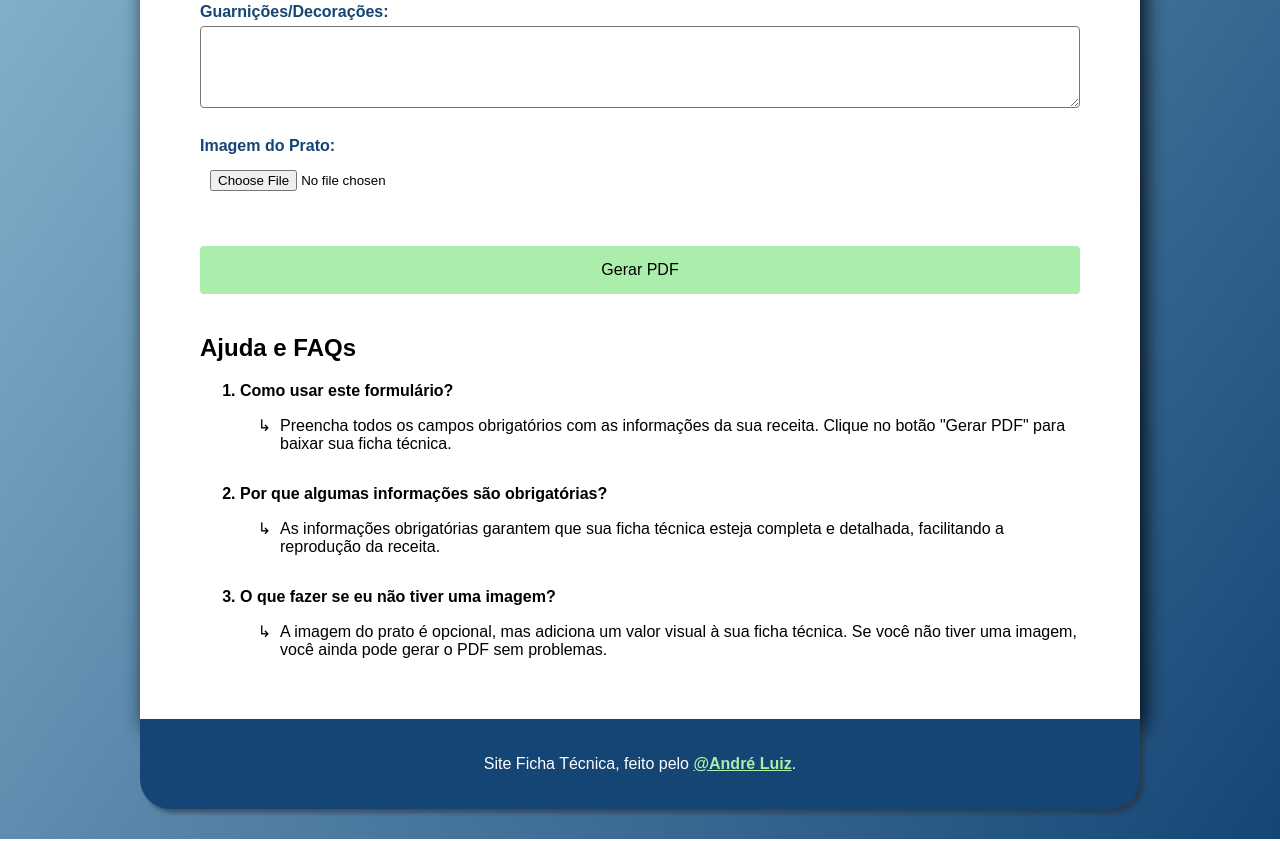
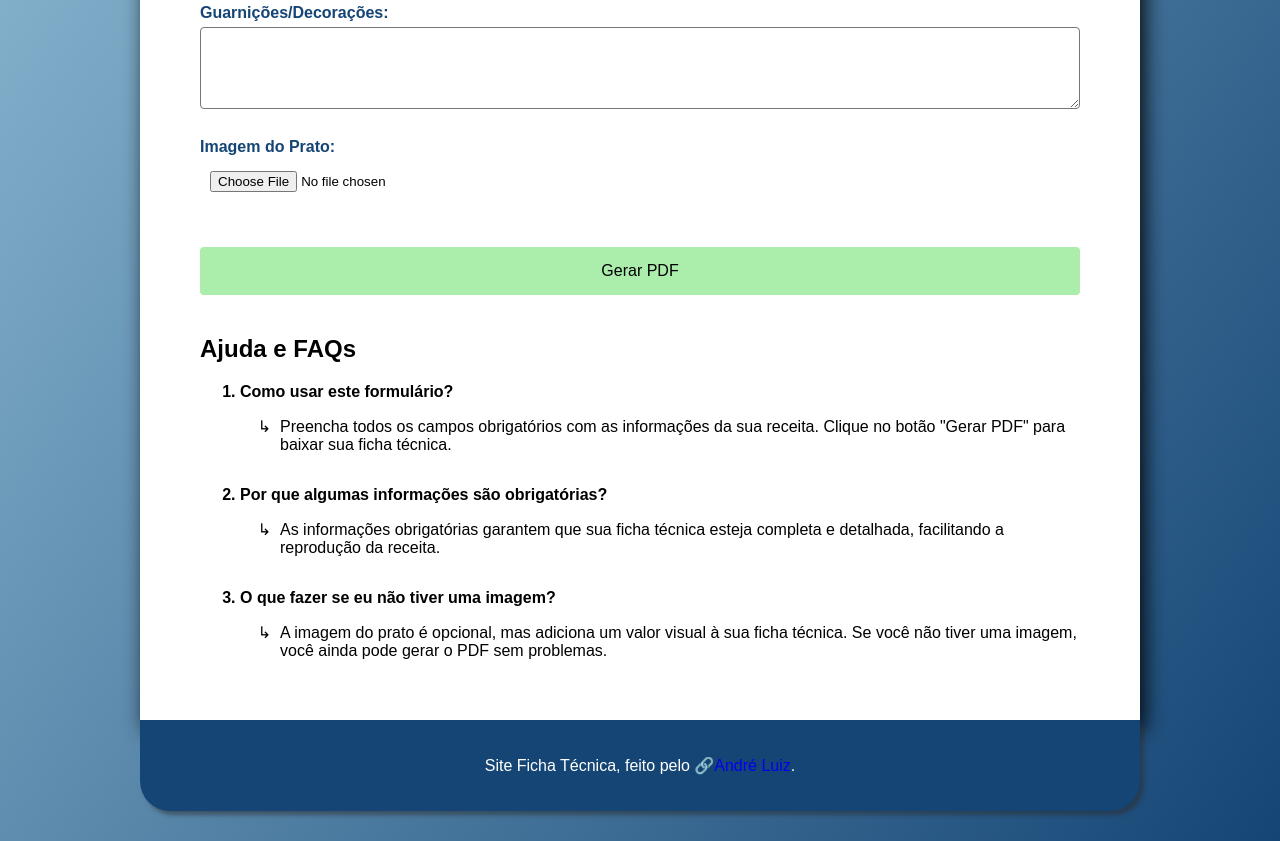
Before and after one commit to andreluizhla/site-ficha-tecnica, a plain HTML site: page index.html in a window 1280 px wide. Shown: the part 1546-2387 px from the top of the page. Drawn offline with nearby package versions, Linux system fonts and the light colour scheme.

Commit message:
Links Portifolio

```diff
--- a/index.html
+++ b/index.html
@@ -16,7 +16,7 @@
     </header>
     <main>
         <section class="conteudo">
-            <p>Bem-vindo ao Criador de Ficha Técnica (Feito pelo <a href="https://andreluizhla.github.io/repositorio-oficial" target="_blank">&commat;André Luiz</a>)! Aqui você pode criar fichas técnicas detalhadas para suas receitas de pratos e drinks. Preencha todas as informações necessárias no formulário abaixo e clique em "Gerar PDF" para obter sua ficha técnica completa.</p>
+            <p>Bem-vindo ao Criador de Ficha Técnica (Feito pelo <a href="https://andreluizhla.github.io/repositorio-oficial" target="_blank">André Luiz</a>)! Aqui você pode criar fichas técnicas detalhadas para suas receitas de pratos e drinks. Preencha todas as informações necessárias no formulário abaixo e clique em "Gerar PDF" para obter sua ficha técnica completa.</p>
         </section>
         <section id="formulario">
             <h2>Preencha os detalhes da sua receita</h2>
@@ -87,7 +87,7 @@
             </ol>
     </main>
     <footer>
-        <p>Site Ficha Técnica, feito pelo <a href="https://andreluizhla.github.io/repositorio-oficial" target="_blank">&commat;André Luiz</a>.</p>
+        <p>Site Ficha Técnica, feito pelo <a href="https://andreluizhla.github.io/repositorio-oficial" target="_blank">André Luiz</a>.</p>
     </footer>
 </body>
 </html>
--- a/style.css
+++ b/style.css
@@ -129,10 +129,20 @@ ul.resposta{
     font-weight: normal;
 }
 
-footer a{
-    color: var(--verde);
-    font-weight: bolder;
+a {
+    text-decoration: none;
+    transition-duration: 750ms;
 }
+
+a:hover{
+    color: #72dbfe;
+    text-decoration: underline;
+}
+
+a::before{
+    content: '\1F517';
+}
+
 
 /* Estilos do Rodapé */
 footer {
```
